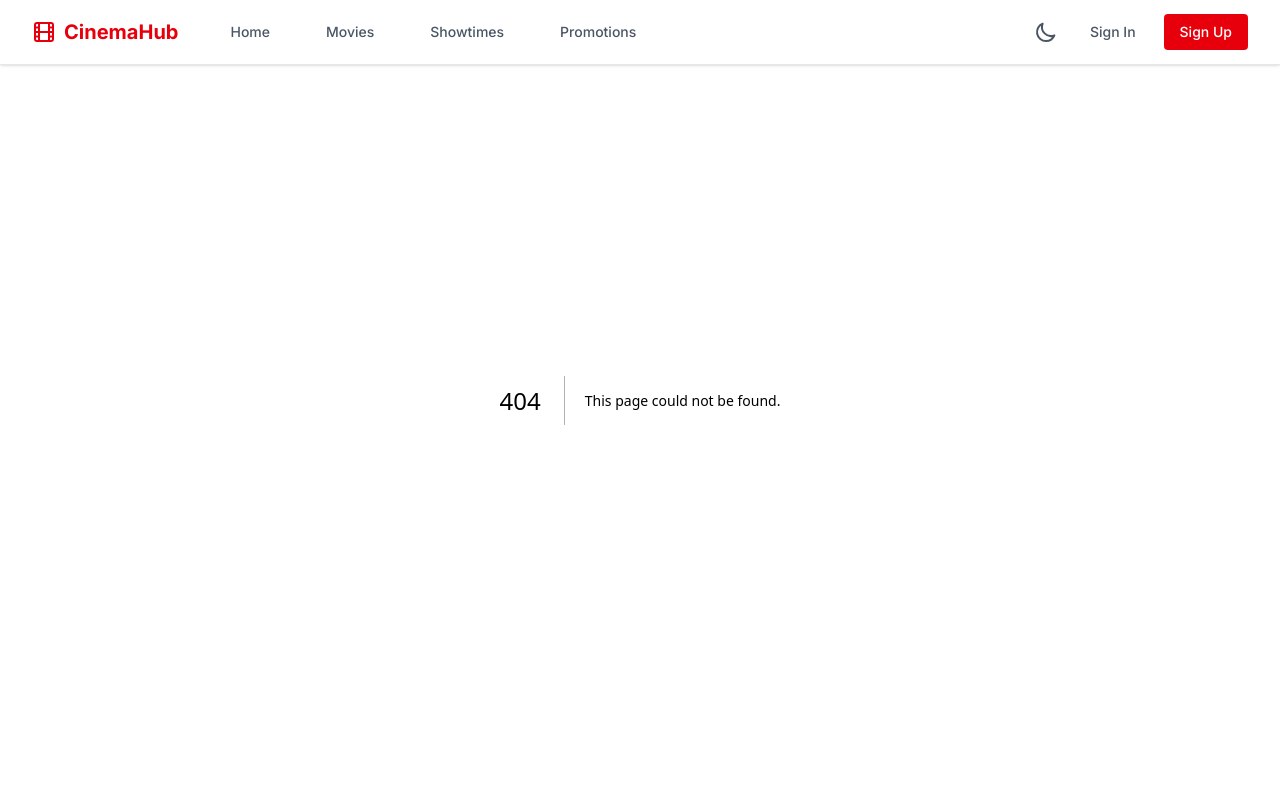
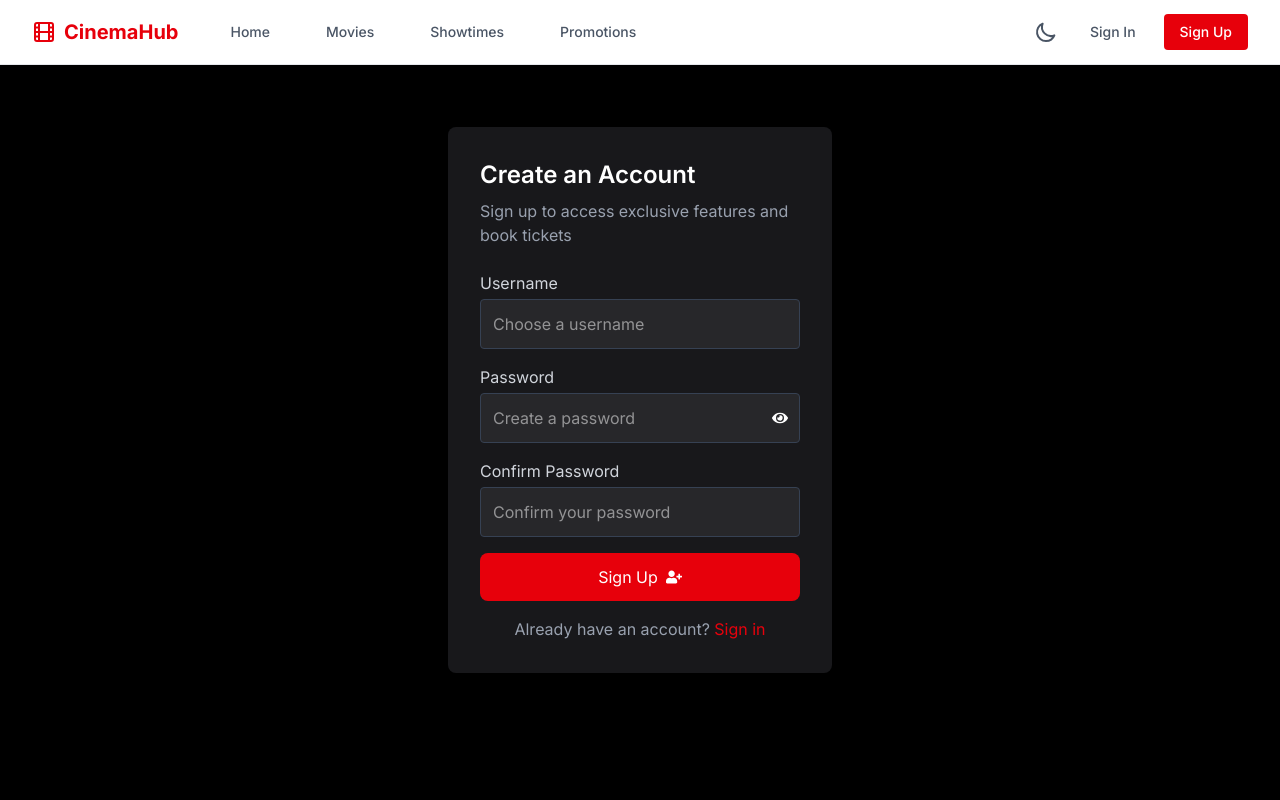
Before and after one commit to lh-rubz/GSG_Cinema, a Next.js app: page /signup in a window 1280 px wide. Before the commit this address had no page. Shown: the top 800 px of the page. Built offline with nearby package versions, Linux system fonts and the light colour scheme.

Commit message:
implement login and signup page

```diff
--- /dev/null
+++ b/app/signin/page.tsx
@@ -0,0 +1,9 @@
+import LoginForm from "@/components/login-form";
+
+export default function SignInPage() {
+    return (
+        <div className="flex flex-col items-center justify-center min-h-screen bg-black text-white">
+            <LoginForm />
+        </div>
+    );
+}
--- /dev/null
+++ b/app/signup/page.tsx
@@ -0,0 +1,9 @@
+import SignUpForm from "@/components/signup-form";
+
+export default function SignUnPage() {
+    return (
+        <div className="flex flex-col items-center justify-center min-h-screen bg-black text-white">
+            <SignUpForm />
+        </div>
+    );
+}
--- /dev/null
+++ b/components/login-form.tsx
@@ -0,0 +1,58 @@
+'use client';
+
+import { useState } from 'react';
+import { FaSignInAlt, FaEye, FaEyeSlash } from 'react-icons/fa';
+
+export default function LoginForm() {
+    const [username, setUsername] = useState('');
+    const [password, setPassword] = useState('');
+    const [showPassword, setShowPassword] = useState(false);
+
+    return (
+        <div className="flex justify-center items-center min-h-screen">
+            <div className="bg-zinc-900 p-8 rounded-lg shadow-lg w-96">
+                <h2 className="text-white text-2xl font-semibold mb-2">Sign In</h2>
+                <p className="text-gray-400 mb-6">Enter your credentials to access your account</p>
+
+                <div className="mb-4">
+                    <label className="block text-gray-300 mb-1">Username</label>
+                    <input
+                        type="text"
+                        className="w-full p-3 rounded bg-zinc-800 text-white border border-gray-700 focus:border-red-600 focus:outline-none"
+                        placeholder="Enter your username"
+                        value={username}
+                        onChange={(e) => setUsername(e.target.value)}
+                    />
+                </div>
+
+                <div className="mb-4 relative">
+                    <label className="block text-gray-300 mb-1">Password</label>
+                    <div className="relative w-full">
+                        <input
+                            type={showPassword ? 'text' : 'password'}
+                            className="w-full p-3 pr-10 rounded bg-zinc-800 text-white border border-gray-700 focus:border-red-600 focus:outline-none"
+                            placeholder="Enter your password"
+                            value={password}
+                            onChange={(e) => setPassword(e.target.value)}
+                        />
+                        <button
+                            type="button"
+                            className="absolute inset-y-0 right-3 flex items-center text-white"
+                            onClick={() => setShowPassword(!showPassword)}
+                        >
+                            {showPassword ? <FaEyeSlash /> : <FaEye />}
+                        </button>
+                    </div>
+                </div>
+
+                <button className="w-full flex justify-center items-center gap-2 p-3 bg-red-600 text-white rounded-lg hover:bg-red-700 transition">
+                    Sign In <FaSignInAlt />
+                </button>
+
+                <p className="text-gray-400 text-center mt-4">
+                    Don't have an account? <a href="/signup" className="text-red-600">Sign up</a>
+                </p>
+            </div>
+        </div>
+    );
+}
--- /dev/null
+++ b/components/signup-form.tsx
@@ -0,0 +1,70 @@
+'use client';
+
+import { useState } from 'react';
+import { FaUserPlus, FaEye, FaEyeSlash } from 'react-icons/fa';
+
+export default function SignUpForm() {
+    const [username, setUsername] = useState('');
+    const [password, setPassword] = useState('');
+    const [confirmPassword, setConfirmPassword] = useState('');
+    const [showPassword, setShowPassword] = useState(false);
+
+    return (
+        <div className="flex justify-center items-center min-h-screen">
+            <div className="bg-zinc-900 p-8 rounded-lg shadow-lg w-96">
+                <h2 className="text-white text-2xl font-semibold mb-2">Create an Account</h2>
+                <p className="text-gray-400 mb-6">Sign up to access exclusive features and book tickets</p>
+
+                <div className="mb-4">
+                    <label className="block text-gray-300 mb-1">Username</label>
+                    <input
+                        type="text"
+                        className="w-full p-3 rounded bg-zinc-800 text-white border border-gray-700 focus:border-red-600 focus:outline-none"
+                        placeholder="Choose a username"
+                        value={username}
+                        onChange={(e) => setUsername(e.target.value)}
+                    />
+                </div>
+
+                <div className="mb-4 relative">
+                    <label className="block text-gray-300 mb-1">Password</label>
+                    <div className="relative w-full">
+                        <input
+                            type={showPassword ? 'text' : 'password'}
+                            className="w-full p-3 pr-10 rounded bg-zinc-800 text-white border border-gray-700 focus:border-red-600 focus:outline-none"
+                            placeholder="Create a password"
+                            value={password}
+                            onChange={(e) => setPassword(e.target.value)}
+                        />
+                        <button
+                            type="button"
+                            className="absolute inset-y-0 right-3 flex items-center text-white"
+                            onClick={() => setShowPassword(!showPassword)}
+                        >
+                            {showPassword ? <FaEyeSlash /> : <FaEye />}
+                        </button>
+                    </div>
+                </div>
+
+                <div className="mb-4">
+                    <label className="block text-gray-300 mb-1">Confirm Password</label>
+                    <input
+                        type="password"
+                        className="w-full p-3 rounded bg-zinc-800 text-white border border-gray-700 focus:border-red-600 focus:outline-none"
+                        placeholder="Confirm your password"
+                        value={confirmPassword}
+                        onChange={(e) => setConfirmPassword(e.target.value)}
+                    />
+                </div>
+
+                <button className="w-full flex justify-center items-center gap-2 p-3 bg-red-600 text-white rounded-lg hover:bg-red-700 transition">
+                    Sign Up <FaUserPlus />
+                </button>
+
+                <p className="text-gray-400 text-center mt-4">
+                    Already have an account? <a href="/signin" className="text-red-600">Sign in</a>
+                </p>
+            </div>
+        </div>
+    );
+}
--- a/package.json
+++ b/package.json
@@ -16,6 +16,7 @@
     "next-themes": "^0.4.6",
     "react": "^19.0.0",
     "react-dom": "^19.0.0",
+    "react-icons": "^5.5.0",
     "tailwindcss": "^4.0.15",
     "tailwindcss-animate": "^1.0.7"
   },
```
Also changed, not shown: 1 other file (tests, documents, lock files or other folders).
